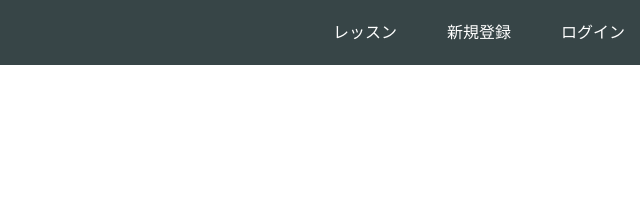
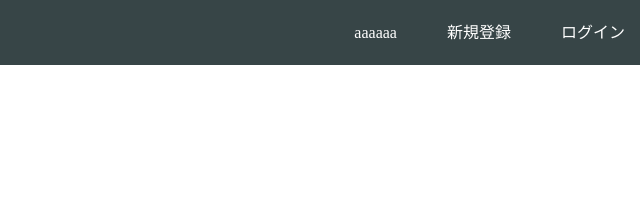
Before and after one commit to kazuya0315/.github.io, a plain HTML site: page index.html in a window 1280 px wide. Shown: the top 207 px of the page, 640-1280 px from the left. Drawn offline with Linux system fonts and the light colour scheme.

Commit message:
Update index.html

```diff
--- a/index.html
+++ b/index.html
@@ -15,7 +15,7 @@
       </div>
       <span class="fa fa-bars menu-icon"></span>
       <div class="header-right">
-        <a href="#">レッスン</a>
+        <a href="#">aaaaaa</a>
         <a href="#">新規登録</a>
         <a href="#" class="login">ログイン</a>
       </div>
```
